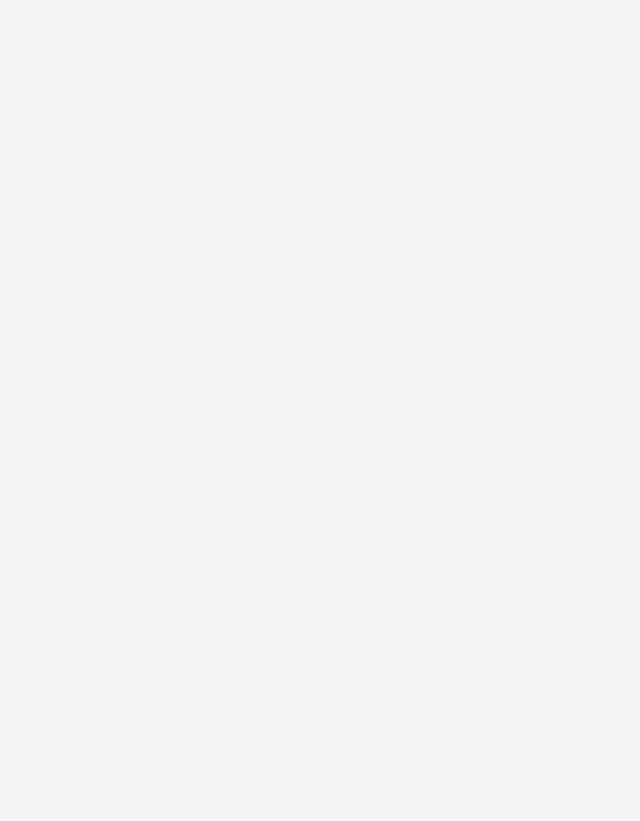
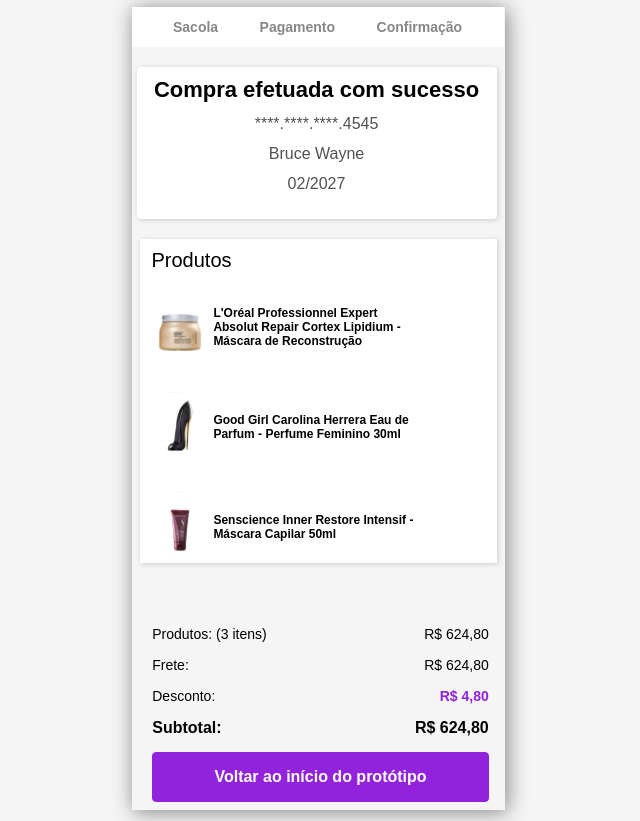
Before and after one commit to ThiagoTavaresDev/projetos-entrevistas-react, a React (Vite) app: page /confirmacao in a window 1280 px wide. Before the commit this address had no page. Shown: the whole page, without its empty margins (322-962 px from the left). Before the commit the page ends 800 px from the top, so only its background shows below. Built offline with nearby package versions, Linux system fonts and the light colour scheme.

Commit message:
adicionando page confirm

```diff
--- a/src/App.jsx
+++ b/src/App.jsx
@@ -3,7 +3,11 @@
 import { Route, Routes } from 'react-router-dom'
 
 import { Home } from './pages/Home'
-import { Pagamento } from './pages/Pagamento'
+import { Pagamento} from './pages/Pagamento'
+import { Confirmacao } from './pages/Confirmacao'
+
+
+
 
 function App() {
 
@@ -14,6 +18,8 @@
         </Route>
         <Route path='/Pagamento' element={<Pagamento/>}>
         </Route>
+        <Route path='/confirmacao' element={<Confirmacao />}>
+        </Route>
 
 
      </Routes>
--- a/src/Components/NextToPay.jsx
+++ b/src/Components/NextToPay.jsx
@@ -1,6 +1,6 @@
 import React from 'react'
 
-export const NextToPay = () => {
+export const NextToPay = ({texto}) => {
   return (
   <>
     <div>
@@ -19,7 +19,7 @@
     <span>Subtotal:</span>
     <span>R$ 624,80</span>
   </div>
-  <button>Seguir para o pagamento</button>
+  <button>{texto}</button>
   </>
   )
 }
--- a/src/Style.js
+++ b/src/Style.js
@@ -50,6 +50,11 @@
         display: flex;
 
     }
+    #titleConfirm{
+        padding: 10px 12px 0px;
+
+    }
+
 
 `
 export const ContainProducts = styled.div`
@@ -66,7 +71,7 @@
     }
 
     p{
-        width: 180px;
+        width: 60%;
         margin-top: 10px;
         font-size: 0.75rem;
         font-weight: bold;
@@ -125,7 +130,8 @@
         border: 1px solid #9222DC;
         background-color: #9222DC;
         color: white;
-        padding: 15px 71px;
+        padding: 15px 30px;
+        width: 100%;
         border-radius: 4px;
         font-size: 1rem;
         font-weight: bold;
@@ -170,3 +176,36 @@
 
 
 `
+export const ModalPaymentSucess = styled.div`
+    width: 360px;
+    height: 152px;
+    border-radius: 4px;
+    border: 1px;
+    margin: 20px 5px;
+    background-color: #fff;
+    box-shadow: 1px 1px 5px #CCCCCC;
+
+    h1{
+        font-size: 22px;
+        color: #000000;
+    }
+    div{
+
+        display: flex;
+        flex-direction: column;
+        align-items: center;
+        padding: 10px;
+        row-gap: 12px;
+    }
+    span{
+        color: #515151;
+    }
+`
+export const ContainerPayment = styled.div`
+     margin-top: 16px;
+     width: 373px;
+     height: 803px;
+     box-shadow: 2px 2px 20px grey;
+
+
+`
--- /dev/null
+++ b/src/pages/Confirmacao.jsx
@@ -0,0 +1,59 @@
+import React from 'react'
+import { ContainerPayment,  Section, ContainProducts, CountContainer, DivContainCount, ModalPaymentSucess} from '../Style'
+import imagem1 from '../assets/image-1.svg'
+import imagem2 from '../assets/image-2.svg'
+import imagem3 from '../assets/image.svg'
+import { Produto } from '../Components/Produto'
+import { NextToPay } from '../Components/NextToPay'
+import { HeaderWin } from '../Components/HeaderWin'
+
+
+export const Confirmacao = () => {
+  return (
+    <>
+
+    <ContainerPayment>
+            <HeaderWin/>
+
+            <ModalPaymentSucess>
+                <div>
+                <h1>Compra efetuada com sucesso</h1>
+                <span>****.****.****.4545</span>
+                <span>Bruce Wayne</span>
+                <span>02/2027</span>
+                </div>
+
+            </ModalPaymentSucess>
+
+        <Section>
+                <h1 id='titleConfirm'>Produtos</h1>
+            <ContainProducts>
+
+                <Produto imagem={imagem3}  texto={`L'Oréal Professionnel Expert Absolut Repair Cortex Lipidium - Máscara de Reconstrução`}/>
+            </ContainProducts>
+
+            <ContainProducts>
+                <Produto imagem={imagem1}  texto={'Good Girl Carolina Herrera Eau de Parfum - Perfume Feminino 30ml'}/>
+            </ContainProducts>
+
+            <ContainProducts>
+                <Produto imagem={imagem2} texto={'Senscience Inner Restore Intensif - Máscara Capilar 50ml'}/>
+
+            </ContainProducts>
+
+        </Section>
+
+        <CountContainer>
+
+            <DivContainCount>
+              <NextToPay texto={'Voltar ao início do protótipo'}/>
+            </DivContainCount>
+
+        </CountContainer>
+
+      </ContainerPayment>
+
+
+    </>
+  )
+}
--- a/src/pages/Home.jsx
+++ b/src/pages/Home.jsx
@@ -34,7 +34,7 @@
         <CountContainer>
 
             <DivContainCount>
-              <NextToPay/>
+              <NextToPay texto={'Seguir para o pagamento'}/>
             </DivContainCount>
 
         </CountContainer>
--- a/src/pages/Pagamento.jsx
+++ b/src/pages/Pagamento.jsx
@@ -1,10 +1,26 @@
 
+import { useState } from 'react'
 import { HeaderWin } from '../Components/HeaderWin'
 import { NextToPay } from '../Components/NextToPay'
 import { Container ,  Section, CountContainer, DivContainCount, Label, Input, InputDiferente} from '../Style'
 
 
-export const Pagamento = () => {
+export const Pagamento = (props) => {
+    const [valueInput, setValueInput] = useState('')
+
+    function handleVerify(event){
+
+        setValueInput(event.target.value)
+        const regex = /^4[0-9]{12}(?:[0-9]{3})?$/g
+        const regexName = /^[A-Z-a-z]/g
+        if(valueInput.match(regex) || valueInput.match(regexName)){
+
+        }
+
+
+    }
+
+
   return (
     <>
 
@@ -17,12 +33,12 @@
 
             <span>Número</span>
          </Label >
-            <Input />
+            <Input onChange={handleVerify}/>
             <Label >
 
            <span>Nome do titular do cartão</span>
         </Label >
-           <Input />
+           <Input onChange={handleVerify}/>
 
 
 
@@ -32,14 +48,14 @@
             <Label>
             <span>Data de validade</span>
            </Label>
-                <InputDiferente />
+                <InputDiferente onChange={handleVerify}/>
             </div>
 
             <div>
             <Label>
             <span>Código CVV</span>
            </Label>
-                <InputDiferente />
+                <InputDiferente onChange={handleVerify}/>
             </div>
             </div>
 
@@ -49,7 +65,7 @@
         <CountContainer>
 
             <DivContainCount>
-              <NextToPay/>
+              <NextToPay texto={'Finalizar pedido'}/>
             </DivContainCount>
 
         </CountContainer>
```
